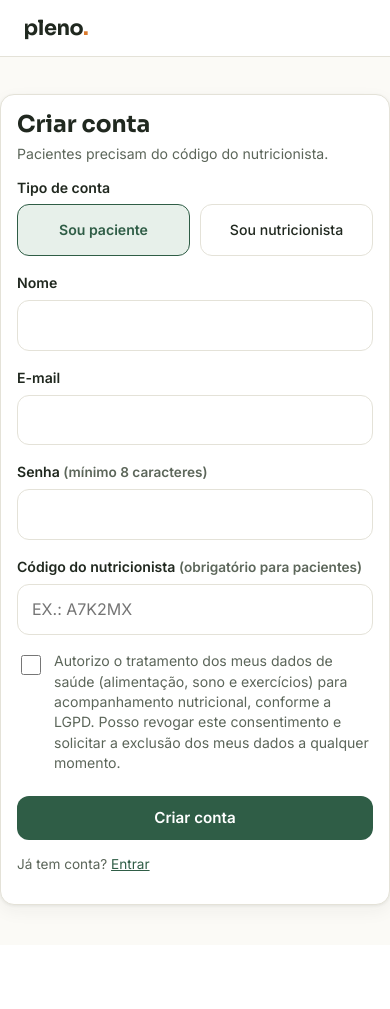
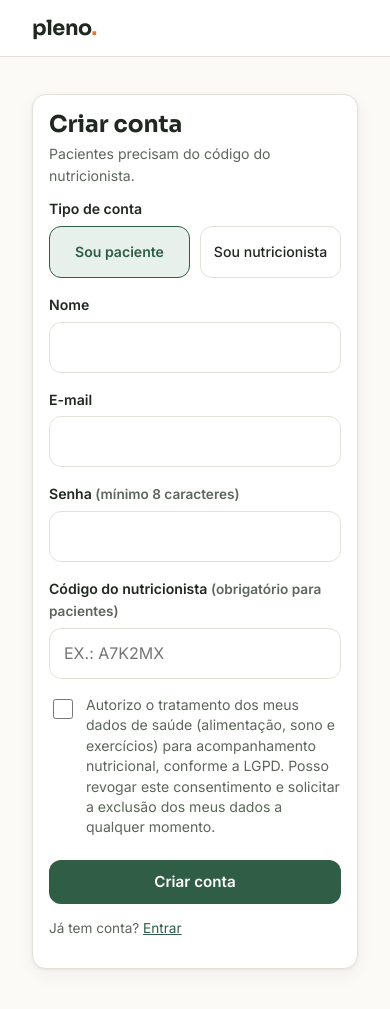
Before and after one commit to ftsmazzo/diario-alimentar, a Flask app: page /registro in a window 390 px wide. Before the commit the page ends 916 px from the top, so only its background shows below. Run offline with Flask 3, Linux system fonts and the light colour scheme; some libraries are stand-ins or nearby versions.

Commit message:
fix: aumenta margens laterais mobile para 32px e forca reload do CSS
Co-authored-by: Cursor <cursoragent@cursor.com>

```diff
--- a/static/css/style.css
+++ b/static/css/style.css
@@ -35,7 +35,7 @@
   --safe-t: env(safe-area-inset-top, 0px);
   --safe-l: env(safe-area-inset-left, 0px);
   --safe-r: env(safe-area-inset-right, 0px);
-  --margem-lateral: calc(16px + 2mm);
+  --margem-lateral: 28px;
   --toque-min: 44px;
 }
 
@@ -52,6 +52,7 @@ body {
   color: var(--tinta);
   background: var(--papel);
   -webkit-tap-highlight-color: transparent;
+  overflow-x: hidden;
 }
 h1, h2, h3 { font-family: "Sora", sans-serif; line-height: 1.2; margin: 0; }
 h1 { font-size: 1.45rem; }
@@ -61,8 +62,10 @@ a { color: var(--mata); }
 .container {
   max-width: 1060px;
   margin: 0 auto;
+  width: 100%;
   padding-left: calc(var(--margem-lateral) + var(--safe-l));
   padding-right: calc(var(--margem-lateral) + var(--safe-r));
+  box-sizing: border-box;
 }
 
 /* ── shell do app ── */
@@ -631,6 +634,15 @@ tr:last-child td { border-bottom: 0; }
 }
 
 @media (max-width: 720px) {
+  :root { --margem-lateral: 32px; }
+
+  .app-topo .container,
+  .app-conteudo.container,
+  .rodape .container {
+    padding-left: calc(var(--margem-lateral) + var(--safe-l));
+    padding-right: calc(var(--margem-lateral) + var(--safe-r));
+  }
+
   .convite-acoes { flex-direction: column; width: 100%; }
   .convite-acoes .btn { width: 100%; }
   .pagina-cab { flex-direction: column; }
@@ -818,7 +830,7 @@ tr:last-child td { border-bottom: 0; }
 
 /* ── desktop ── */
 @media (min-width: 721px) {
-  :root { --margem-lateral: 20px; }
+  :root { --margem-lateral: 24px; }
   .grade-cards { grid-template-columns: repeat(auto-fit, minmax(150px, 1fr)); }
   .card-num { font-size: 1.7rem; }
   .linha-2 { grid-template-columns: 1fr 1fr; gap: 12px; }
--- a/templates/base.html
+++ b/templates/base.html
@@ -11,7 +11,7 @@
   <title>{% block titulo %}Pleno{% endblock %} · Pleno</title>
   <link rel="preconnect" href="https://fonts.googleapis.com">
   <link href="https://fonts.googleapis.com/css2?family=Sora:wght@500;600;700&family=Inter:wght@400;500;600&display=swap" rel="stylesheet">
-  <link rel="stylesheet" href="{{ url_for('static', filename='css/style.css') }}">
+  <link rel="stylesheet" href="{{ url_for('static', filename='css/style.css', v='4') }}">
 </head>
 <body class="app{% if current_user.is_authenticated %} app-logado{% if current_user.eh_paciente %} app-paciente{% else %} app-nutri{% endif %}{% else %} app-auth{% endif %}{% block body_extra %}{% endblock %}">
 
@@ -109,7 +109,7 @@
   </div>
 </footer>
 
-<script src="{{ url_for('static', filename='js/app.js') }}"></script>
+<script src="{{ url_for('static', filename='js/app.js', v='4') }}"></script>
 {% block scripts %}{% endblock %}
 </body>
 </html>
--- a/templates/paciente/registrar.html
+++ b/templates/paciente/registrar.html
@@ -79,6 +79,6 @@
 
 {% block scripts %}
 {% if ia_habilitada %}
-<script src="{{ url_for('static', filename='js/ia_registro.js') }}"></script>
+<script src="{{ url_for('static', filename='js/ia_registro.js', v='4') }}"></script>
 {% endif %}
 {% endblock %}
```
